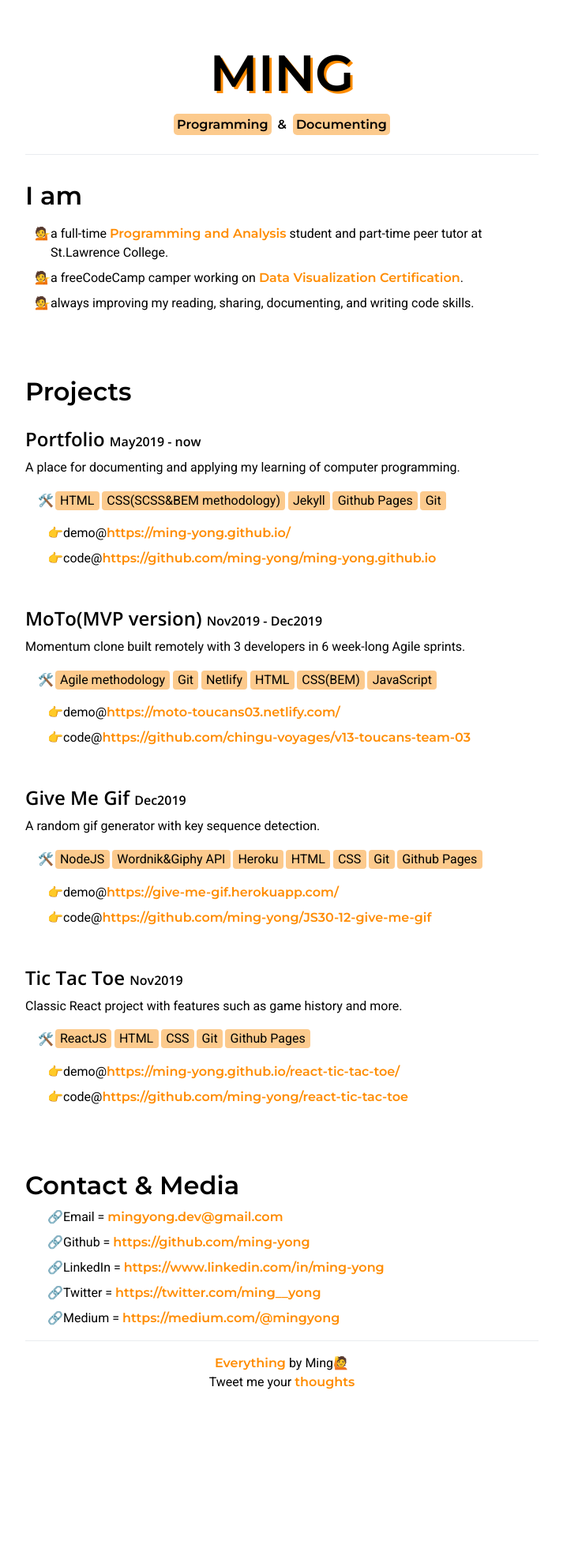
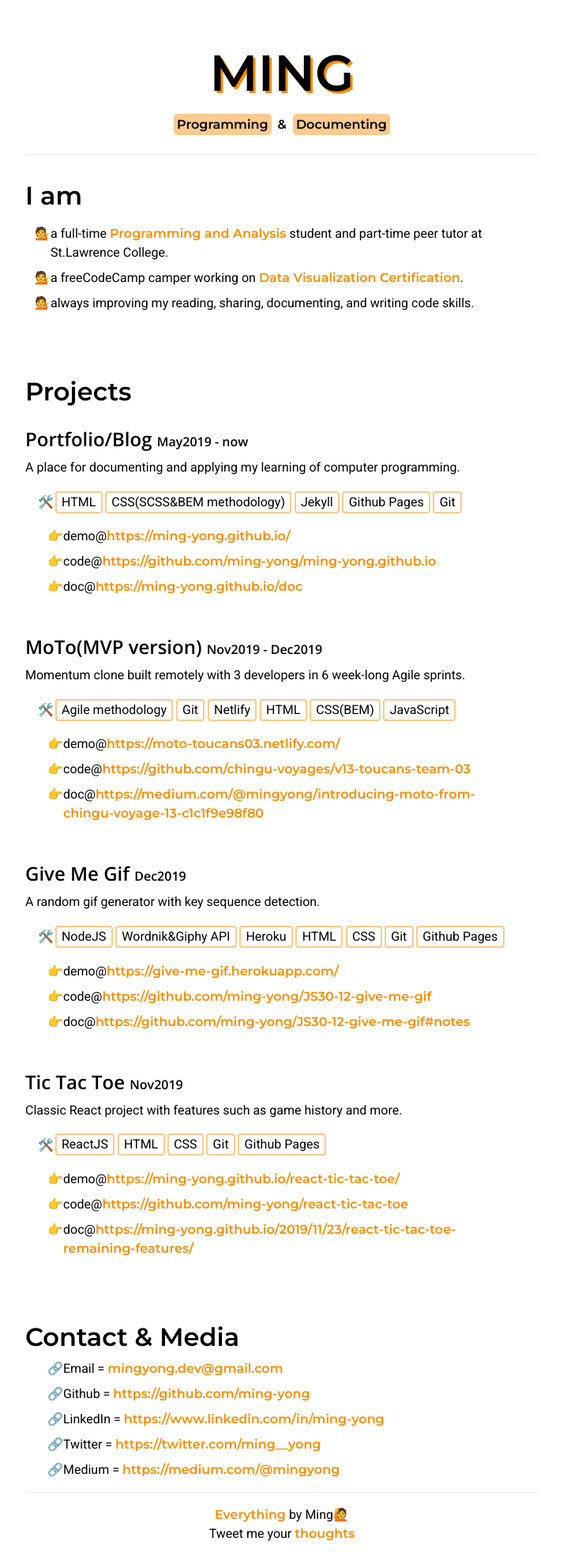
Before and after one commit to ming-yong/archive, a Jekyll site: the page built from index.html, in a window 1280 px wide. Shown: the whole page at 79% size, without its empty margins (283-996 px from the left). Built offline with Jekyll 4.4.1, drawn with Linux system fonts in a browser that asks for light colours; nearby versions of some CDN libraries; before the commit the page ends 1778 px from its top, so only the background shows below that.

Commit message:
add docs for projects

```diff
--- a/_data/projects.yml
+++ b/_data/projects.yml
@@ -1,24 +1,28 @@
-- name: Portfolio
+- name: Portfolio/Blog
   time: May2019 - now
   desc: A place for documenting and applying my learning of computer programming.
   stack: [HTML,CSS(SCSS&BEM methodology),Jekyll,Github Pages,Git]
   demo: https://ming-yong.github.io/
   code: https://github.com/ming-yong/ming-yong.github.io
+  doc: https://ming-yong.github.io/doc
 - name: MoTo(MVP version)
   time: Nov2019 - Dec2019
   desc: Momentum clone built remotely with 3 developers in 6 week-long Agile sprints.
   stack: [Agile methodology,Git,Netlify,HTML,CSS(BEM),JavaScript]
   demo: https://moto-toucans03.netlify.com/
   code: https://github.com/chingu-voyages/v13-toucans-team-03
+  doc: https://medium.com/@mingyong/introducing-moto-from-chingu-voyage-13-c1c1f9e98f80
 - name: Give Me Gif
   time: Dec2019
   desc: A random gif generator with key sequence detection.
   stack: [NodeJS,Wordnik&Giphy API,Heroku,HTML,CSS,Git,Github Pages]
   demo: https://give-me-gif.herokuapp.com/
   code: https://github.com/ming-yong/JS30-12-give-me-gif
+  doc: https://github.com/ming-yong/JS30-12-give-me-gif#notes
 - name: Tic Tac Toe
   time: Nov2019
   desc: Classic React project with features such as game history and more.
   stack: [ReactJS,HTML,CSS,Git,Github Pages]
   demo: https://ming-yong.github.io/react-tic-tac-toe/
   code: https://github.com/ming-yong/react-tic-tac-toe
+  doc: https://ming-yong.github.io/2019/11/23/react-tic-tac-toe-remaining-features/
--- a/_sass/_page.scss
+++ b/_sass/_page.scss
@@ -41,7 +41,7 @@
 
 	&__stack {
 		list-style: none;
-		background: color(highlight);
+		border:2px solid color(highlight);
 		border-radius: 4px;
 		margin: 0.1em;
 		padding: 0 0.4em;
--- a/index.html
+++ b/index.html
@@ -22,6 +22,7 @@ title: Programming
 	<ul class="project__links">
 		<li class="project__link">demo@<a href="{{ project.demo }}" target="_blank" class="project__demo">{{ project.demo }}</a></li>
 		<li class="project__link">code@<a href="{{ project.code }}" target="_blank" class="project__code">{{ project.code }}</a></li>
+		<li class="project__link">doc@<a href="{{ project.doc }}" target="_blank" class="project__doc">{{ project.doc }}</a></li>
 	</ul>
 </div>
 {% endfor %}
```
Also changed, not shown: _posts/archive/2019-11-23-react tic tac toe remaining features.md (+1 -1 lines), assets/images/2020/dvcert/json.PNG (deleted), assets/images/2020/dvcert/myBarChart.gif (added), assets/images/2020/dvcert/tooltip.gif (added), assets/images/2020/dvcert/wrongDirection.PNG (deleted), assets/images/2020/dvcert/wrongXaxis.png (deleted).
